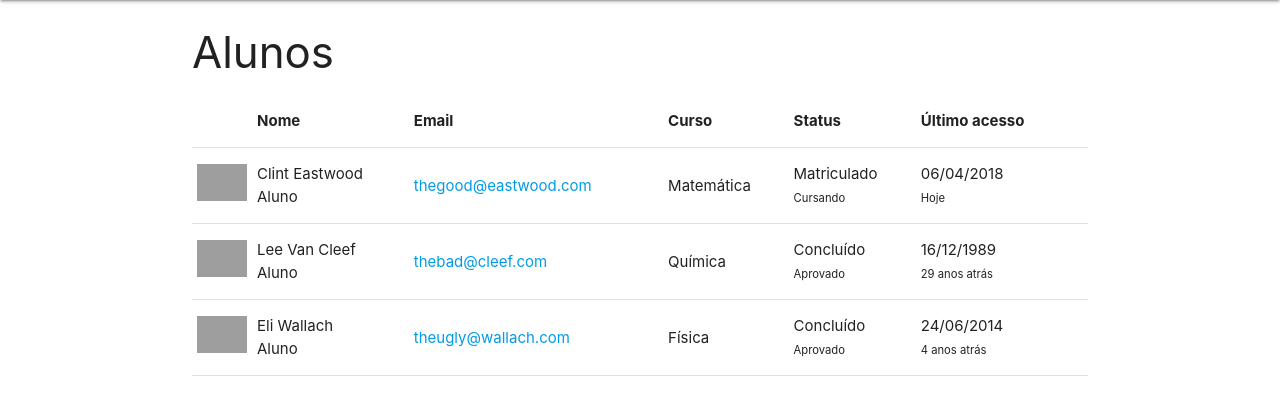
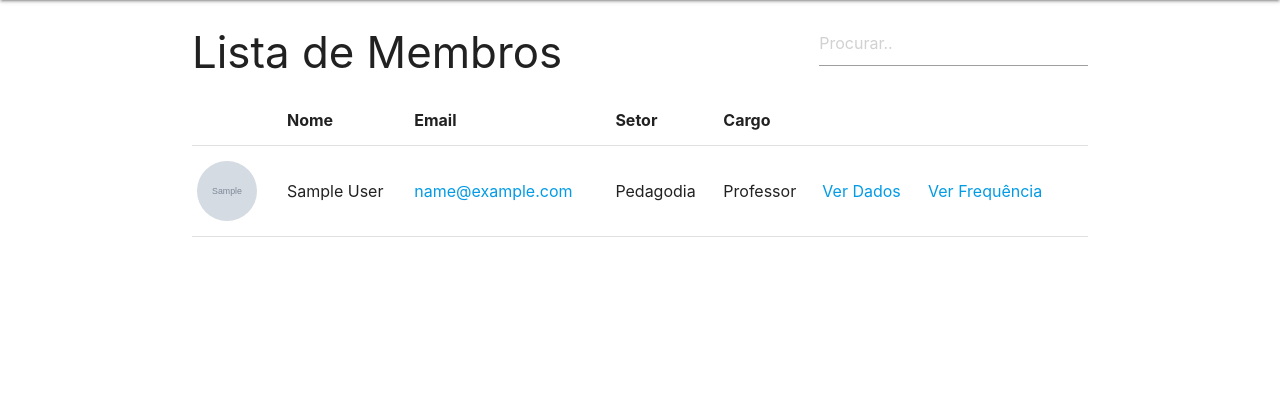
Before and after one commit to projeto-cascata/portal-cascata-dev, a Django app: page /users/members_list/ in a window 1280 px wide. Shown: the part 80-495 px from the top of the page. Run offline with Django 3.2, Linux system fonts and the light colour scheme; tables that the repository leaves empty hold one stand-in row (values such as "Sample post"); grey boxes marked "Sample" are stand-in pictures; parts of the project's set-up code (start-up, migrations or seed data) failed here and were passed over; grey boxes are pictures that could not be loaded.

Commit message:
Members List #9
Changed Layout, Started filtering members

Co-authored-by: Daniel Teles <danieelteles@gmail.com>

```diff
--- a/projetoCascata/urls.py
+++ b/projetoCascata/urls.py
@@ -22,7 +22,7 @@ from django.urls import include, path
 
 urlpatterns = [
     path('users/', include('users.urls')),
-    path(r'^jet/', include('jet.urls', 'jet')),
+    path(r'jet/', include('jet.urls', 'jet')),
     path('admin/', admin.site.urls),
 ]
 
--- a/requirements.txt
+++ b/requirements.txt
@@ -3,3 +3,5 @@ django-jet==1.0.7
 pytz==2018.3
 Pillow
 psycopg2
+moment==0.8.2
+django-filter
--- a/users/models.py
+++ b/users/models.py
@@ -76,7 +76,7 @@ class DefaultUser(Account):
     rg = models.CharField('RG', max_length=20, blank=False)
     date_birth = models.DateField('Data de Nascimento', blank=False)
     phone_number = models.CharField('Número de Telefone', max_length=15, blank=False)
-    picture = models.ImageField('Foto de Perfil', upload_to='images/', default='images/default.svg')
+    picture = models.ImageField('Foto de Perfil', upload_to='images/users/', default='images/users/default.png')
 
     class Meta:
         verbose_name = 'Usuário Base'
@@ -102,6 +102,15 @@ class Member(DefaultUser):
         verbose_name = 'Membro'
         verbose_name_plural = 'Membros'
 
+    def get_json(self):
+        return {
+            'enrollment': self.enrollment,
+            'email': self.email,
+            'name': self.first_name + self.last_name,
+            'course': self.course,
+            'college_enrollment': self.college_enrollment,
+        }
+
 
 class Parent(models.Model):
     student = models.OneToOneField(Student, on_delete=models.CASCADE)
--- a/users/templates/users/members_list.html
+++ b/users/templates/users/members_list.html
@@ -1,12 +1,36 @@
+<style>
+    .profile-picture {
+      border-radius: 50%;
+      margin-right: 20px;
+    }
+
+    #search {
+      float: right;
+      width: 30%;
+    }
+
+    .panel-heading {
+      display: inline-block;
+      width: 100%;
+    }
+
+    .panel-title {
+      display: inline-block;
+    }
+
+</style>
+
+
 {% extends 'base.html' %}
 {% block content %}
-
 
 <div class="container">
   <div class="row">
     <div class="panel panel-default user_panel">
       <div class="panel-heading">
-        <h3 class="panel-title">Alunos</h3>
+        <h3 class="panel-title"> Lista de Membros </h3>
+        <input id="search" type="text" onchange="filter_members()"
+          placeholder="Procurar.." style="width: 30%;margin-top: 20;">
       </div>
       <div class="panel-body">
         <div class="table-container">
@@ -22,108 +46,109 @@
                   <span>Email</span>
                 </th>
                 <th class="text-center">
-                  <span>Curso</span>
+                    <span> Setor </span>
                   </th>
+                <th class="text-center">
+                  <span> Cargo </span>
+                </th>
+
+                {% comment %}
                 <th class="text-center">
                   <span>Status</span>
                 </th>
                 <th class="text-center">
-                  <span>Último acesso</span>
+                  <span>Último</span> <br>
+                  <span>acesso</span>
                 </th>
+                {% endcomment %}
+
+                <th>&nbsp;</th>
+                <th>&nbsp;</th>
                 <th>&nbsp;</th>
               </tr>
             </thead>
             <tbody>
+              {% for member in members %}
                 <tr>
                   <td width="10">
-                  <img class="pull-left img-circle nav-user-photo" width="50" src="https://upload.wikimedia.org/wikipedia/commons/7/7e/Clint_Eastwood_at_2010_New_York_Film_Festival.jpg"
-                  />
+                    <img class="profile-picture" src=../../media/{{member.picture}} height="60" width="60">
                   </td>
                   <td>
-                  Clint Eastwood
-                  <br>
-                  <span class="user-description">Aluno</span>
+                    {{member.first_name}} {{member.last_name}}
                   </td>
                   <td>
                     <i class="fa fa-envelope"></i>
-                  <a href="#">thegood@eastwood.com</a>
+                    <a href="#">{{member.email}}</a>
                   </td>
                   <td align="center">
-                  Matemática
+                      Pedagodia
                   </td>
                   <td align="center">
-                  Matriculado
-                  <br>
-                  <small class="text-muted">Cursando</small>
+                    Professor
+                  </td>
+
+                  {% comment %}
+                  <td align="center">
+                    {% if member.is_active %} Ativo
+                    {% else %} Desativado
+                    {% endif %}
                   </td>
                   <td align="center">
-                  06/04/2018
+                    {% if member.last_login == None %} Nunca
+                    {% else %} {{member.last_login}}
+                    {% endif %}
                     <br>
-                  <small class="text-muted">Hoje</small>
+                    <small class="text-muted">
+                        Ontem
+                    </small>
+                  </td>
+                  {% endcomment %}
+
+                  <td align="center">
+                      <a href=""> Ver Dados </a>
+                  </td>
+                  <td align="center">
+                      <a href=""> Ver Frequência </a>
                   </td>
                 </tr>
-              <tr>
-                <td width="10">
-                  <img class="pull-left img-circle nav-user-photo" width="50" src="https://upload.wikimedia.org/wikipedia/commons/9/9d/Lee_Van_Cleef_in_Stories_of_the_Century.jpg"
-                  />
-                </td>
-                <td>
-                  Lee Van Cleef
-                  <br>
-                  <span class="user-description">Aluno</span>
-                </td>
-                <td>
-                  <i class="fa fa-envelope"></i>
-                  <a href="#">thebad@cleef.com</a>
-                </td>
-                <td align="center">
-                  Química
-                </td>
-                <td align="center">
-                  Concluído
-                  <br>
-                  <small class="text-muted">Aprovado</small>
-                </td>
-                <td align="center">
-                  16/12/1989
-                  <br>
-                  <small class="text-muted">29 anos atrás</small>
-                </td>
-              </tr>
-              <tr>
-                <td width="10">
-                  <img class="pull-left img-circle nav-user-photo" width="50" src="https://upload.wikimedia.org/wikipedia/commons/thumb/a/a8/Eli_Wallach_-_publicity.jpg/440px-Eli_Wallach_-_publicity.jpg"
-                  />
-                </td>
-                <td>
-                  Eli Wallach
-                  <br>
-                  <span class="user-description">Aluno</span>
-                </td>
-                <td>
-                  <i class="fa fa-envelope"></i>
-                  <a href="#">theugly@wallach.com</a>
-                </td>
-                <td align="center">
-                  Física
-                </td>
-                <td align="center">
-                  Concluído
-                  <br>
-                  <small class="text-muted">Aprovado</small>
-                </td>
-                <td align="center">
-                  24/06/2014
-                  <br>
-                  <small class="text-muted">4 anos atrás</small>
-                </td>
-              </tr>
+              {% endfor %}
             </tbody>
           </table>
         </div>
       </div>
     </div>
-
   </div>
 </div>
+
+<script type="text/javascript">
+  document.getElementById("search").addEventListener("change", filter_members);
+  var members = "{{members_json}}";
+
+
+  function filter_members(input) {
+    if(input) {
+      var value = input.target.value;
+      var membersJSON = JSON.parse(members.replace(/&#39;/g,'"'));
+
+      var filtered_members = membersJSON.filter(member => {
+          return standardizeText(member.name)
+                        .includes(standardizeText(value))
+        });
+
+      console.log(filtered_members)
+    }
+  }
+
+  function standardizeText (text)
+  {
+      text = text.toLowerCase();
+      text = text.replace(new RegExp('[ÁÀÂÃ]','gi'), 'a');
+      text = text.replace(new RegExp('[ÉÈÊ]','gi'), 'e');
+      text = text.replace(new RegExp('[ÍÌÎ]','gi'), 'i');
+      text = text.replace(new RegExp('[ÓÒÔÕ]','gi'), 'o');
+      text = text.replace(new RegExp('[ÚÙÛ]','gi'), 'u');
+      text = text.replace(new RegExp('[Ç]','gi'), 'c');
+      return text;
+  }
+</script>
 {% endblock %}
--- a/users/views.py
+++ b/users/views.py
@@ -1,18 +1,27 @@
 from django.shortcuts import render
 from django.http import HttpResponse
 from django.template import loader
+import json
+from django.core import serializers
 
-from .models import DefaultUser
+
+from .models import Member
 
 def index(request):
     return HttpResponse("Hello, world. You're at the polls index.")
 
 def profile(request, user_id):
-    user = DefaultUser.objects.get(enrollment=user_id)
+    user = Member.objects.get(enrollment=user_id)
     context = {
         'user': user,
     }
     return render(request, 'users/user_profile.html', context)
 
 def members_list(request):
-    return render(request, 'users/members_list.html', {})
+    members = Member.objects.all()
+
+    membersJSON = []
+    for member in members:
+        membersJSON.append(member.get_json())
+
+    return render(request, 'users/members_list.html', {'members': members, 'members_json': membersJSON})
```
Also changed, not shown: users/migrations/0005_auto_20180419_0409.py (added). Lines whose indentation alone changed are shown as unchanged.
